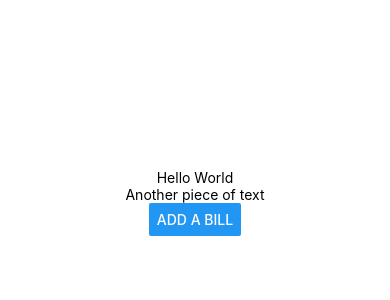
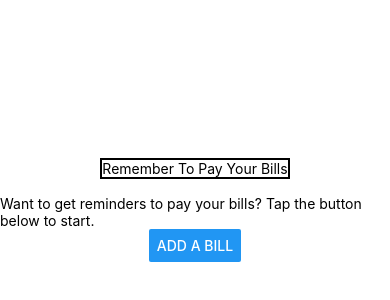
Before and after one commit to KevinCosma/Remember_Your_Bills, a React Native app: screen / in a window 390 px wide. Shown: the part 220-520 px from the top of the page. Built offline with nearby package versions, Linux system fonts and the light colour scheme.

Commit message:
Practiced with styles such as margin, borderWidth, borderColor, and padding

```diff
--- a/App.js
+++ b/App.js
@@ -3,8 +3,8 @@ import { StyleSheet, Text, View, Button } from 'react-native';
 export default function App() {
   return (
     <View style={styles.container}>
-      <Text>Hello World</Text>
-      <Text>Another piece of text</Text>
+      <Text style={{margin: 16, borderWidth: 2, borderColor: 'Green'}}>Remember To Pay Your Bills</Text>
+      <Text>Want to get reminders to pay your bills? Tap the button below to start.</Text>
       <View>
         <Button
           title="Add a bill"
```
